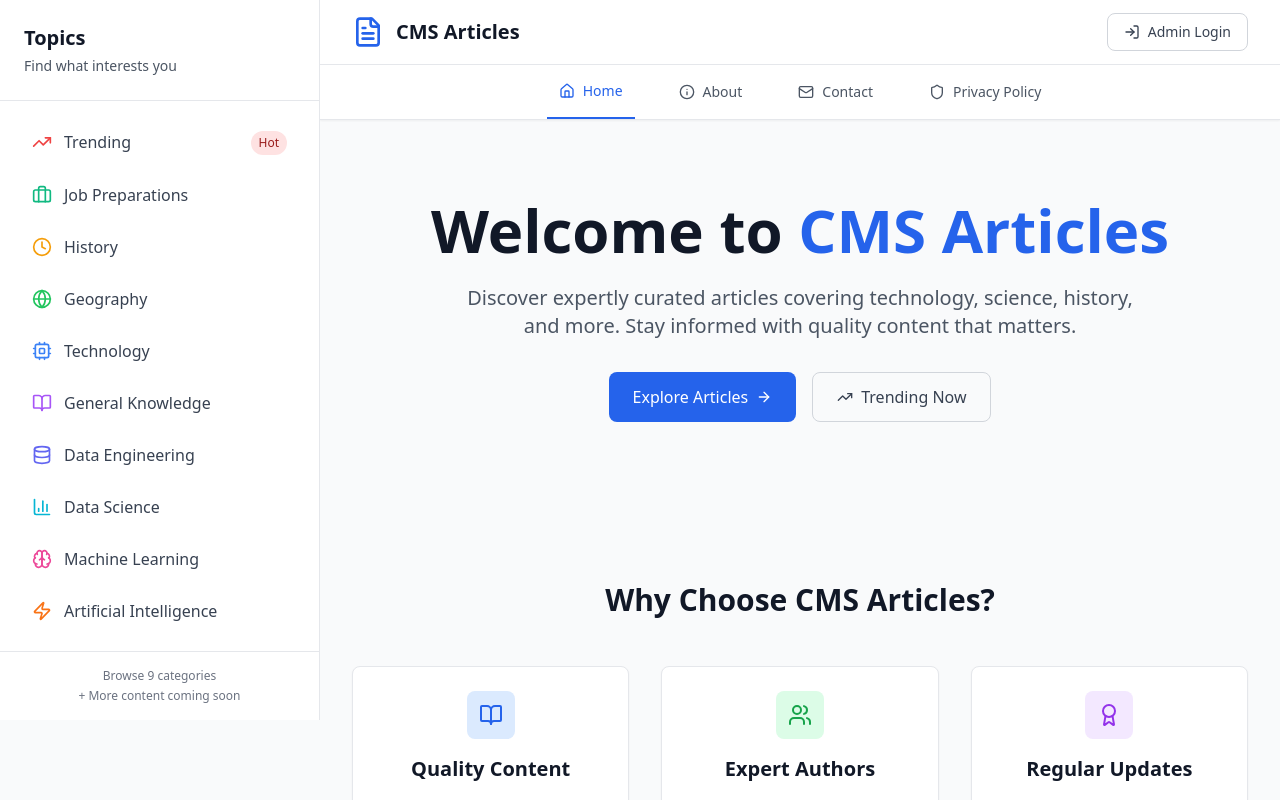
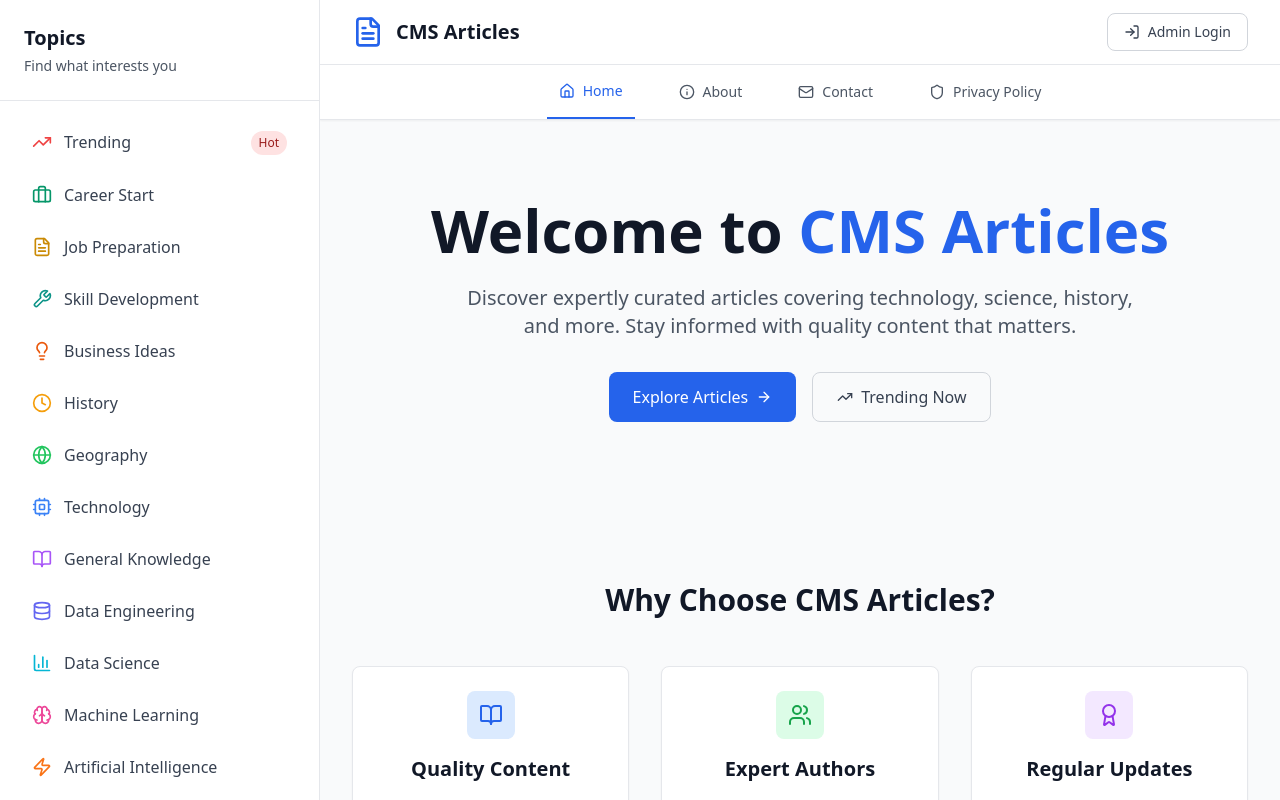
Before and after one commit to sv-aloksingh01/CMS, a React (Vite) app in the folder cms_web/: page / in a window 1280 px wide. Shown: the top 800 px of the page. Built offline with nearby package versions, Linux system fonts and the light colour scheme; no server answers.

Commit message:
new menus added for career, jobs etc

```diff
--- a/cms_web/src/components/navigation/CategoryMenu.tsx
+++ b/cms_web/src/components/navigation/CategoryMenu.tsx
@@ -10,12 +10,19 @@ import {
   Database,
   BarChart3,
   Zap,
-  Briefcase
+  Briefcase,
+  FileText,
+  Wrench,
+  Lightbulb,
+  Sparkles
 } from 'lucide-react';
 
 const categories = [
   { name: 'Trending', icon: TrendingUp, color: 'text-red-500' },
-  { name: 'Job Preparations', icon: Briefcase, color: 'text-emerald-500' },
+  { name: 'Career Start', icon: Briefcase, color: 'text-emerald-600' },
+  { name: 'Job Preparation', icon: FileText, color: 'text-yellow-600' },
+  { name: 'Skill Development', icon: Wrench, color: 'text-teal-600' },
+  { name: 'Business Ideas', icon: Lightbulb, color: 'text-orange-600' },
   { name: 'History', icon: Clock, color: 'text-amber-500' },
   { name: 'Geography', icon: Globe, color: 'text-green-500' },
   { name: 'Technology', icon: Cpu, color: 'text-blue-500' },
@@ -24,6 +31,7 @@ const categories = [
   { name: 'Data Science', icon: BarChart3, color: 'text-cyan-500' },
   { name: 'Machine Learning', icon: Brain, color: 'text-pink-500' },
   { name: 'Artificial Intelligence', icon: Zap, color: 'text-orange-500' },
+  { name: 'Generative AI', icon: Sparkles, color: 'text-fuchsia-600' }
 ];
 
 interface CategoryMenuProps {
--- a/cms_web/src/constants/categories.ts
+++ b/cms_web/src/constants/categories.ts
@@ -1,13 +1,17 @@
 export const CATEGORIES = [
-  { id: 0, name: 'Job Preparations', value: 'job-preparations' },
-  { id: 1, name: 'History', value: 'history' },
-  { id: 2, name: 'Geography', value: 'geography' },
-  { id: 3, name: 'Technology', value: 'technology' },
-  { id: 4, name: 'General Knowledge', value: 'general-knowledge' },
-  { id: 5, name: 'Data Engineering', value: 'data-engineering' },
-  { id: 6, name: 'Data Science', value: 'data-science' },
-  { id: 7, name: 'Machine Learning', value: 'machine-learning' },
-  { id: 8, name: 'Artificial Intelligence', value: 'artificial-intelligence' },
+  { id: 1, name: 'Career Start', value: 'career-start' },
+  { id: 2, name: 'Job Preparation', value: 'job-preparation' },
+  { id: 3, name: 'Skill Development', value: 'skill-development' },
+  { id: 4, name: 'Business Ideas', value: 'business-ideas' },
+  { id: 5, name: 'History', value: 'history' },
+  { id: 6, name: 'Geography', value: 'geography' },
+  { id: 7, name: 'Technology', value: 'technology' },
+  { id: 8, name: 'General Knowledge', value: 'general-knowledge' },
+  { id: 9, name: 'Data Engineering', value: 'data-engineering' },
+  { id: 10, name: 'Data Science', value: 'data-science' },
+  { id: 11, name: 'Machine Learning', value: 'machine-learning' },
+  { id: 12, name: 'Artificial Intelligence', value: 'artificial-intelligence' },
+  { id: 13, name: 'Generative AI', value: 'generative-ai' },
 ] as const;
 
 export type CategoryValue = typeof CATEGORIES[number]['value'];
--- a/cms_web/src/pages/ArticlesList.tsx
+++ b/cms_web/src/pages/ArticlesList.tsx
@@ -60,7 +60,10 @@ function ArticlesList() {
     if (category === 'trending') return 'The most popular and engaging articles right now.';
 
     const categoryDescriptions: { [key: string]: string } = {
-      'job-preparations': 'Prepare for your dream job with interview tips, resume guides, and career advice.',
+  'career-start': 'Kickstart your professional journey with career planning tips and guidance.',
+  'job-preparation': 'Prepare for your dream job with interview tips, resume guides, and career advice.',
+  'skill-development': 'Sharpen your skills with practical tutorials, soft skills, and technical know-how.',
+  'business-ideas': 'Explore innovative business ideas, startup strategies, and side hustle opportunities.',
   'history': 'Explore fascinating stories and events from the past.',
   'geography': 'Discover the world through physical and human geography.',
   'technology': 'Stay updated with the latest technological innovations and trends.',
@@ -68,8 +71,10 @@ function ArticlesList() {
   'data-engineering': 'Learn about building robust data infrastructure and pipelines.',
   'data-science': 'Dive into statistical analysis, machine learning, and data insights.',
   'machine-learning': 'Understand algorithms, models, and AI applications.',
-      'artificial-intelligence': 'Explore the future of AI and its impact on society.'
+  'artificial-intelligence': 'Explore the future of AI and its impact on society.',
+  'generative-ai': 'Learn how AI generates content, code, images, and more using advanced models.'
 };
+
 
     return categoryDescriptions[category] || 'Explore articles in this category.';
   };
```
Also changed, not shown: 5 other files (tests, documents, lock files or other folders). Lines whose indentation alone changed are shown as unchanged.
